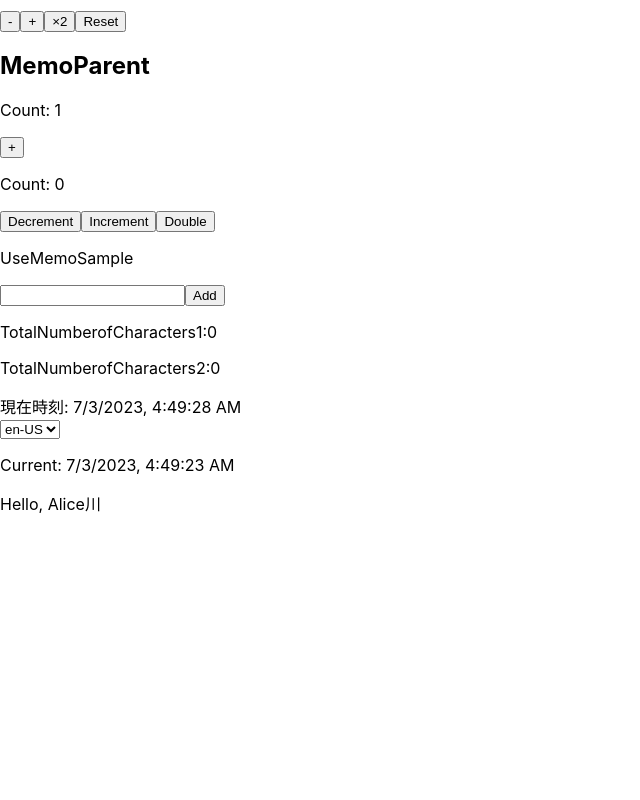
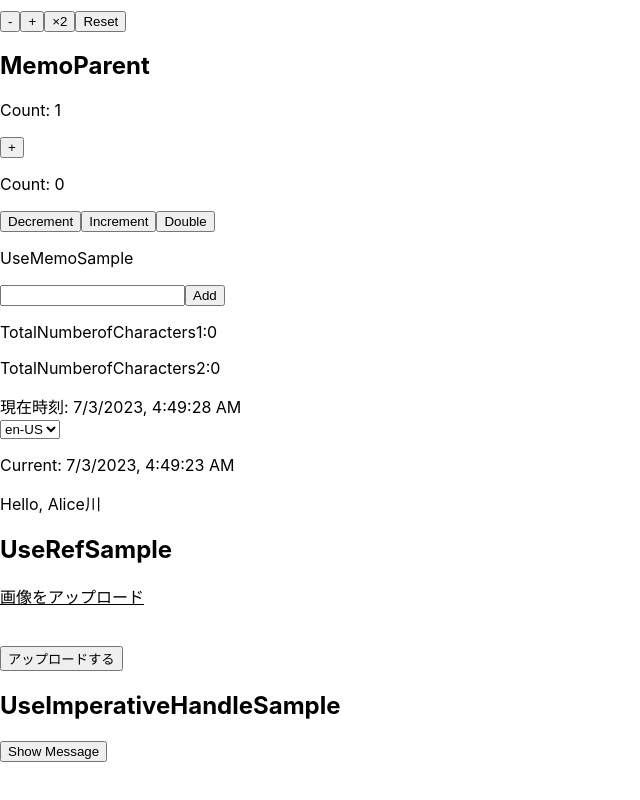
Before and after one commit to shuto0125/react_practice, a React (Create React App) app in the folder my-app/: page / in a window 1280 px wide. Shown: the part 344-1144 px from the top of the page, without its empty margins (0-640 px from the left). Before the commit the page ends 875 px from the top, so only its background shows below. Built offline with nearby package versions, Linux system fonts and the light colour scheme.

Commit message:
useRefとuseImperativeHandle

```diff
--- /dev/null
+++ b/my-app/src/component/UseImperativeHandleSample.tsx
@@ -0,0 +1,31 @@
+import React, { useState, useRef, useImperativeHandle } from 'react'
+
+const Child = React.forwardRef((props, ref) => {
+  const [message, setMessage] = useState<string | null>(null)
+  useImperativeHandle(ref, () => ({
+    showMessage: () => {
+      const date = new Date()
+      const message = `Hello, it's ${date.toLocaleString()} now`
+      setMessage(message)
+    },
+  }))
+  return <div>{message !== null ? <p>{message}</p> : null}</div>
+})
+
+export const UseImperativeHandleSample = () => {
+  const childRef = useRef<{ showMessage: () => void }>(null)
+  const onClick = () => {
+    if (childRef.current !== null) {
+      // 子のuseImperativeHandleで指定した値を参照
+      childRef.current.showMessage()
+    }
+  }
+
+  return (
+    <div>
+      <h2>UseImperativeHandleSample</h2>
+      <button onClick={onClick}>Show Message</button>
+      <Child ref={childRef} />
+    </div>
+  )
+}
--- /dev/null
+++ b/my-app/src/component/UseRefSample.tsx
@@ -0,0 +1,62 @@
+import React, { useState, useRef } from 'react'
+
+const sleep = (ms: number) => new Promise((resolve) => setTimeout(resolve, ms))
+const UPLOAD_DELAY = 5000
+
+export const ImageUploader = () => {
+  // 隠されたinput要素にアクセスするためのref
+  const inputImageRef = useRef<HTMLInputElement | null>(null)
+
+  // 選択されたファイルデータを保持するref
+  const fileRef = useRef<File | null>(null)
+  const [message, setMessage] = useState<string | null>('')
+
+  // 「画像をアップロード」というテキストがクリックされた時のコールバック
+  const onClickText = () => {
+    if (inputImageRef.current !== null) {
+      // inputのDOMにアクセスして、クリックイベントを発火する
+      inputImageRef.current.click()
+    }
+  }
+
+  // ファイルが選択された後に呼ばれるコールバック
+  const onChangeImage = (e: React.ChangeEvent<HTMLInputElement>) => {
+    const files = e.target.files
+    if (files !== null && files.length > 0) {
+      // fileRef.currentに値を保存する。
+      // fileRef.currentが変化しても再描画は発生しない
+      fileRef.current = files[0]
+    }
+  }
+
+  // アップロードボタンがクリックされた時に呼ばれるコールバック
+  const onClickUpload = async () => {
+    console.log('uploading...')
+    if (fileRef.current !== null) {
+      // 通常はここでAPIを呼んで、ファイルをサーバーにアップロードする
+      // ここでは擬似的に一定時間待つ
+      await sleep(UPLOAD_DELAY)
+      // アップロードが成功した旨を表示するために、メッセージを書き換える
+      setMessage(`${fileRef.current.name} has been successfully uploaded`)
+    }
+  }
+
+  return (
+    <div>
+      <h2>UseRefSample</h2>
+      <p style={{ textDecoration: 'underline' }} onClick={onClickText}>
+        画像をアップロード
+      </p>
+      <input
+        ref={inputImageRef}
+        type="file"
+        accept="image/*"
+        onChange={onChangeImage}
+        style={{ visibility: 'hidden' }}
+      />
+      <br />
+      <button onClick={onClickUpload}>アップロードする</button>
+      {message !== null && <p>{message}</p>}
+    </div>
+  )
+}
--- a/my-app/src/index.tsx
+++ b/my-app/src/index.tsx
@@ -13,6 +13,8 @@
 import { UseMemoSample } from './component/UseMemoSample';
 import { Clock } from './component/Clock'
 import { UseContextSample } from './component/UseContextSample';
+import { ImageUploader } from './component/UseRefSample';
+import { UseImperativeHandleSample } from './component/UseImperativeHandleSample';
 
 const root = ReactDOM.createRoot(
   document.getElementById('root') as HTMLElement
@@ -30,6 +32,11 @@
     <UseMemoSample />
     <Clock />
     <UseContextSample />
+    <ImageUploader />
+    <UseImperativeHandleSample />
+
+
+    <div style={{ paddingBottom: '100px' }}></div>
   </React.StrictMode>
 );
 
```
